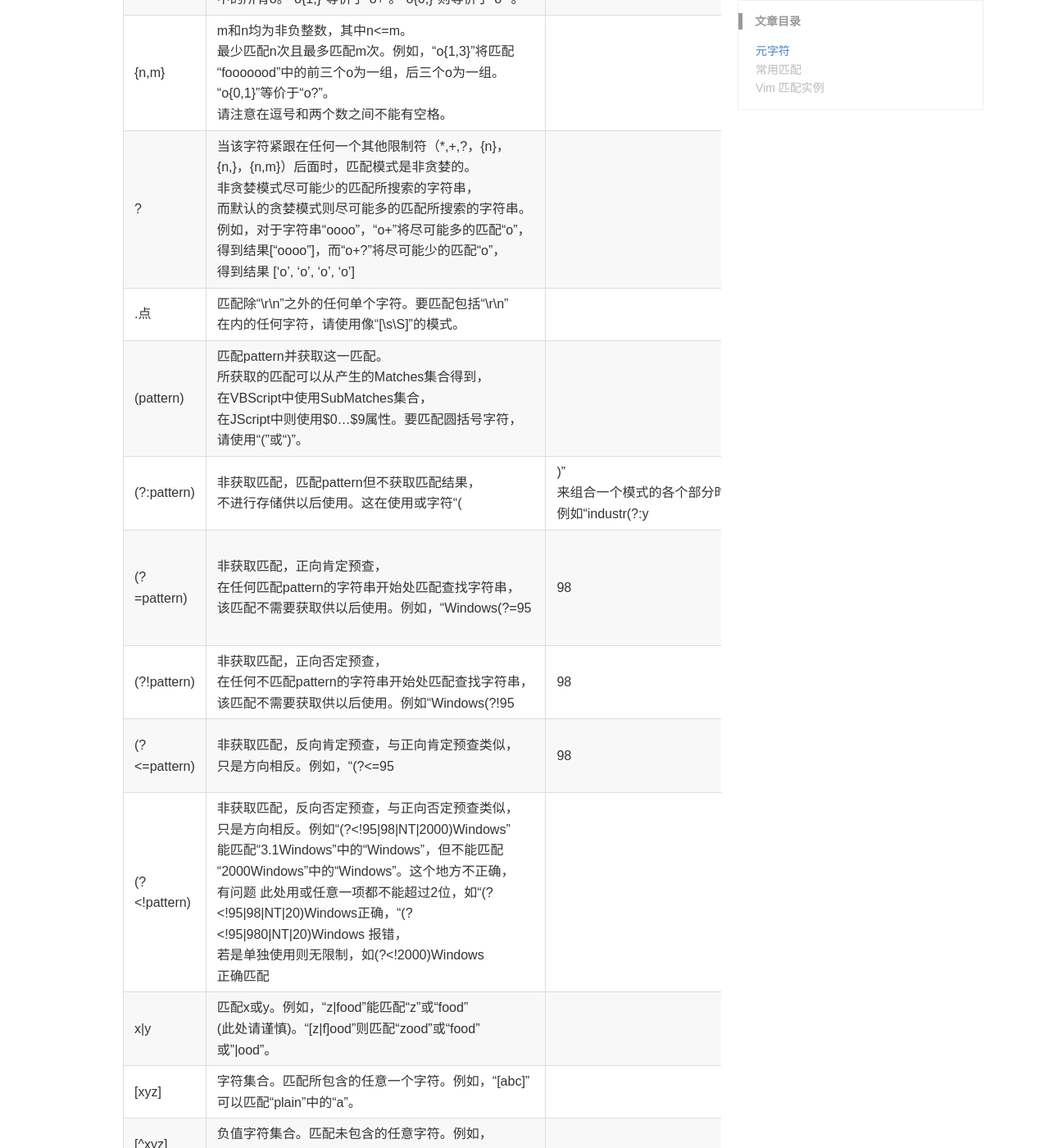
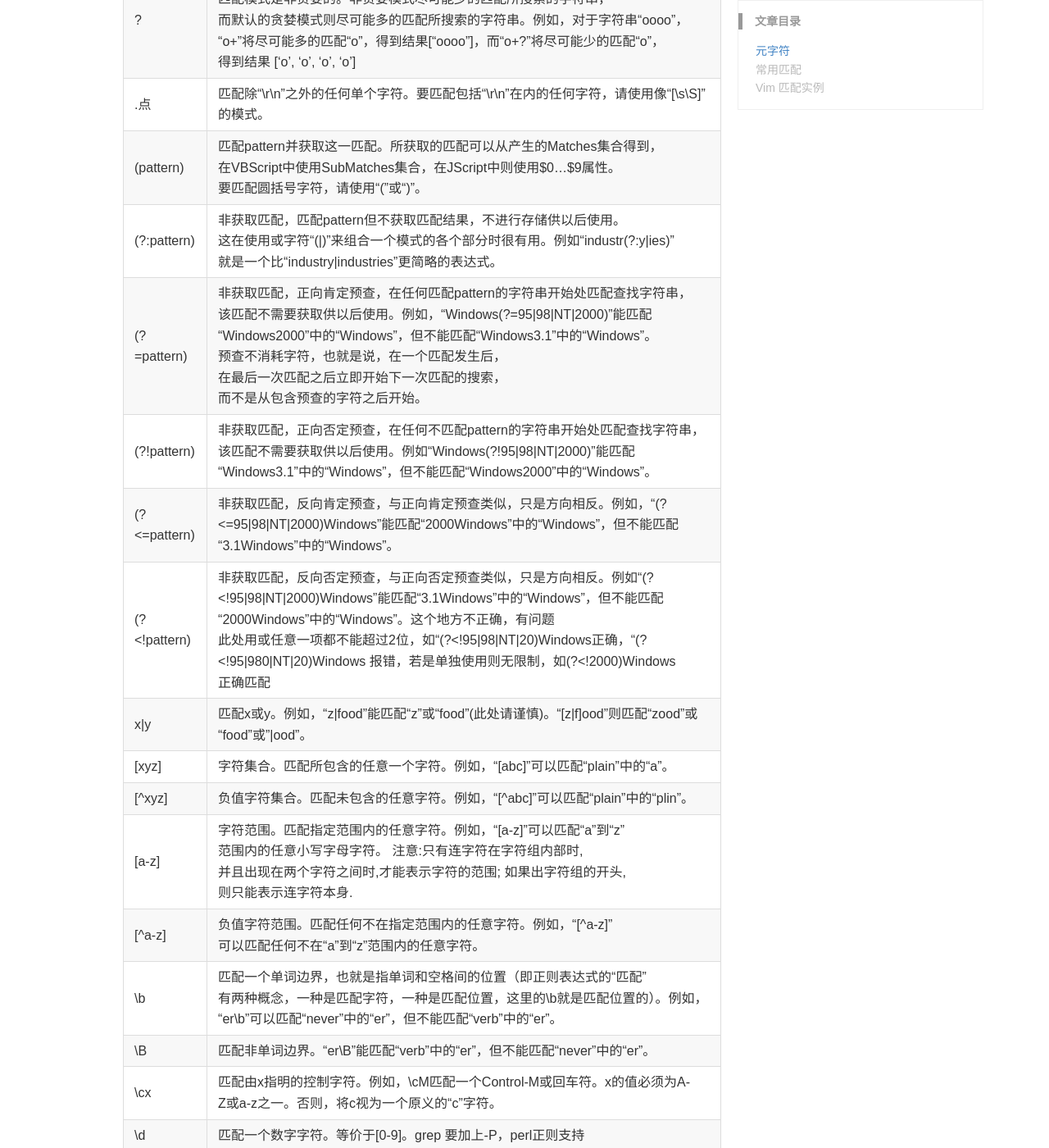
Before and after one commit to FSilence/fsilence.github.io, a Jekyll site: the page built from _wiki/regex.md, in a window 1280 px wide and 1400 px high, scrolled down 984 px. Shown: the whole window at 82% size. Built offline with Jekyll 4.4.1, drawn with Linux system fonts in a browser that asks for light colours; comment, search, counter and statistics services are not loaded; some of the changed text lies outside the part shown.

Commit message:
调整正则表达式表单中的|

```diff
--- a/_wiki/regex.md
+++ b/_wiki/regex.md
@@ -10,53 +10,53 @@ keywords: regex, 正则
 摘自 : [百度百科：正则表达式](http://baike.baidu.com/link?url=XuuJ7JvkwMffjr2EZ8OZS2rkUgR8BHdrqdCX9GgKmWTjpkJ-pP1n0nlwPsPHS5QD0XIF31VCtNQbptS40bac6wkdEu-bmbqU6DoIE7wcSJMqvVPuAjd8Bf_Z1UflVUTp)
 
 元字符|描述
-------|-----
-\     | 将下一个字符标记符、或一个向后引用、或一个八进制转义符。例如，“\\n”匹配\n。“\n”匹配换行符。序列“\\”匹配“\”而“\(”则匹配“(”。即相当于多种编程语言中都有的“转义字符”的概念。
-^     | 匹配输入字符串的开始位置。如果设置了RegExp对象的Multiline属性，^也匹配“\n”或“\r”之后的位置。
-$     | 匹配输入字符串的结束位置。如果设置了RegExp对象的Multiline属性，$也匹配“\n”或“\r”之前的位置。
-*     | 匹配前面的子表达式任意次。例如，zo*能匹配“z”，也能匹配“zo”以及“zoo”。
-+     | 匹配前面的子表达式一次或多次(大于等于1次）。例如，“zo+”能匹配“zo”以及“zoo”，但不能匹配“z”。+等价于{1,}。
-?     | 匹配前面的子表达式零次或一次。例如，“do(es)?”可以匹配“do”或“does”中的“do”。?等价于{0,1}。
-{n}   | n是一个非负整数。匹配确定的n次。例如，“o{2}”不能匹配“Bob”中的“o”，但是能匹配“food”中的两个o。
-{n,}  | n是一个非负整数。至少匹配n次。例如，“o{2,}”不能匹配“Bob”中的“o”，但能匹配“foooood”中的所有o。“o{1,}”等价于“o+”。“o{0,}”则等价于“o*”。
-{n,m}  | m和n均为非负整数，其中n<=m。最少匹配n次且最多匹配m次。例如，“o{1,3}”将匹配“fooooood”中的前三个o为一组，后三个o为一组。“o{0,1}”等价于“o?”。请注意在逗号和两个数之间不能有空格。
-?      | 当该字符紧跟在任何一个其他限制符（*,+,?，{n}，{n,}，{n,m}）后面时，匹配模式是非贪婪的。非贪婪模式尽可能少的匹配所搜索的字符串，而默认的贪婪模式则尽可能多的匹配所搜索的字符串。例如，对于字符串“oooo”，“o+”将尽可能多的匹配“o”，得到结果[“oooo”]，而“o+?”将尽可能少的匹配“o”，得到结果 ['o', 'o', 'o', 'o']
-.点    | 匹配除“\r\n”之外的任何单个字符。要匹配包括“\r\n”在内的任何字符，请使用像“[\s\S]”的模式。
-(pattern) | 匹配pattern并获取这一匹配。所获取的匹配可以从产生的Matches集合得到，在VBScript中使用SubMatches集合，在JScript中则使用$0…$9属性。要匹配圆括号字符，请使用“\(”或“\)”。
-(?:pattern) | 非获取匹配，匹配pattern但不获取匹配结果，不进行存储供以后使用。这在使用或字符“(|)”来组合一个模式的各个部分时很有用。例如“industr(?:y|ies)”就是一个比“industry|industries”更简略的表达式。
-(?=pattern) | 非获取匹配，正向肯定预查，在任何匹配pattern的字符串开始处匹配查找字符串，该匹配不需要获取供以后使用。例如，“Windows(?=95|98|NT|2000)”能匹配“Windows2000”中的“Windows”，但不能匹配“Windows3.1”中的“Windows”。预查不消耗字符，也就是说，在一个匹配发生后，在最后一次匹配之后立即开始下一次匹配的搜索，而不是从包含预查的字符之后开始。
-(?!pattern) | 非获取匹配，正向否定预查，在任何不匹配pattern的字符串开始处匹配查找字符串，该匹配不需要获取供以后使用。例如“Windows(?!95|98|NT|2000)”能匹配“Windows3.1”中的“Windows”，但不能匹配“Windows2000”中的“Windows”。
-(?<=pattern) | 非获取匹配，反向肯定预查，与正向肯定预查类似，只是方向相反。例如，“(?<=95|98|NT|2000)Windows”能匹配“2000Windows”中的“Windows”，但不能匹配“3.1Windows”中的“Windows”。
-(?<!pattern) | 非获取匹配，反向否定预查，与正向否定预查类似，只是方向相反。例如“(?<!95\|98\|NT\|2000)Windows”能匹配“3.1Windows”中的“Windows”，但不能匹配“2000Windows”中的“Windows”。这个地方不正确，有问题 此处用或任意一项都不能超过2位，如“(?<!95\|98\|NT\|20)Windows正确，“(?<!95\|980\|NT\|20)Windows 报错，若是单独使用则无限制，如(?<!2000)Windows 正确匹配
-x\|y 	| 匹配x或y。例如，“z\|food”能匹配“z”或“food”(此处请谨慎)。“[z\|f]ood”则匹配“zood”或“food”或"\|ood"。
-[xyz]  | 字符集合。匹配所包含的任意一个字符。例如，“[abc]”可以匹配“plain”中的“a”。
-[^xyz]  | 负值字符集合。匹配未包含的任意字符。例如，“[^abc]”可以匹配“plain”中的“plin”。
-[a-z]   | 字符范围。匹配指定范围内的任意字符。例如，“[a-z]”可以匹配“a”到“z”范围内的任意小写字母字符。  注意:只有连字符在字符组内部时,并且出现在两个字符之间时,才能表示字符的范围; 如果出字符组的开头,则只能表示连字符本身.
-[^a-z]  | 负值字符范围。匹配任何不在指定范围内的任意字符。例如，“[^a-z]”可以匹配任何不在“a”到“z”范围内的任意字符。
-\b	     | 匹配一个单词边界，也就是指单词和空格间的位置（即正则表达式的“匹配”有两种概念，一种是匹配字符，一种是匹配位置，这里的\b就是匹配位置的）。例如，“er\b”可以匹配“never”中的“er”，但不能匹配“verb”中的“er”。
-\B		  | 匹配非单词边界。“er\B”能匹配“verb”中的“er”，但不能匹配“never”中的“er”。
-\cx      | 匹配由x指明的控制字符。例如，\cM匹配一个Control-M或回车符。x的值必须为A-Z或a-z之一。否则，将c视为一个原义的“c”字符。
-\d       | 匹配一个数字字符。等价于[0-9]。grep 要加上-P，perl正则支持
-\D		  | 匹配一个非数字字符。等价于[^0-9]。grep要加上-P，perl正则支持
+------|-----|
+\     | 将下一个字符标记符、或一个向后引用、或一个八进制转义符。例如，“\\n”匹配\n。“\n”匹配换行符。序列“\\”匹配“\”而“\(”则匹配“(”。即相当于多种编程语言中都有的“转义字符”的概念.|
+^     | 匹配输入字符串的开始位置。如果设置了RegExp对象的Multiline属性，^也匹配“\n”或“\r”之后的位置.|
+$     | 匹配输入字符串的结束位置。如果设置了RegExp对象的Multiline属性，$也匹配“\n”或“\r”之前的位置。|
+*     | 匹配前面的子表达式任意次。例如，zo*能匹配“z”，也能匹配“zo”以及“zoo” |
++     | 匹配前面的子表达式一次或多次(大于等于1次）。例如，“zo+”能匹配“zo”以及“zoo”，但不能匹配“z”。+等价于{1,}。|
+?     | 匹配前面的子表达式零次或一次。例如，“do(es)?”可以匹配“do”或“does”中的“do”。?等价于{0,1}。|
+{n}   | n是一个非负整数。匹配确定的n次。例如，“o{2}”不能匹配“Bob”中的“o”，但是能匹配“food”中的两个o。|
+{n,}  | n是一个非负整数。至少匹配n次。例如，“o{2,}”不能匹配“Bob”中的“o”，但能匹配“foooood”中的所有o。“o{1,}”等价于“o+”。“o{0,}”则等价于“o*”。|
+{n,m}  | m和n均为非负整数，其中n<=m。最少匹配n次且最多匹配m次。例如，“o{1,3}”将匹配“fooooood”中的前三个o为一组，后三个o为一组。“o{0,1}”等价于“o?”。请注意在逗号和两个数之间不能有空格。|
+?      | 当该字符紧跟在任何一个其他限制符（*,+,?，{n}，{n,}，{n,m}）后面时，匹配模式是非贪婪的。非贪婪模式尽可能少的匹配所搜索的字符串，而默认的贪婪模式则尽可能多的匹配所搜索的字符串。例如，对于字符串“oooo”，“o+”将尽可能多的匹配“o”，得到结果[“oooo”]，而“o+?”将尽可能少的匹配“o”，得到结果 ['o', 'o', 'o', 'o']|
+.点    | 匹配除“\r\n”之外的任何单个字符。要匹配包括“\r\n”在内的任何字符，请使用像“[\s\S]”的模式。|
+(pattern) | 匹配pattern并获取这一匹配。所获取的匹配可以从产生的Matches集合得到，在VBScript中使用SubMatches集合，在JScript中则使用$0…$9属性。要匹配圆括号字符，请使用“\(”或“\)”。|
+(?:pattern) | 非获取匹配，匹配pattern但不获取匹配结果，不进行存储供以后使用。这在使用或字符“(\|)”来组合一个模式的各个部分时很有用。例如“industr(?:y\|ies)”就是一个比“industry\|industries”更简略的表达式。|
+(?=pattern) | 非获取匹配，正向肯定预查，在任何匹配pattern的字符串开始处匹配查找字符串，该匹配不需要获取供以后使用。例如，“Windows(?=95\|98\|NT\|2000)”能匹配“Windows2000”中的“Windows”，但不能匹配“Windows3.1”中的“Windows”。预查不消耗字符，也就是说，在一个匹配发生后，在最后一次匹配之后立即开始下一次匹配的搜索，而不是从包含预查的字符之后开始。|
+(?!pattern) | 非获取匹配，正向否定预查，在任何不匹配pattern的字符串开始处匹配查找字符串，该匹配不需要获取供以后使用。例如“Windows(?!95\|98\|NT\|2000)”能匹配“Windows3.1”中的“Windows”，但不能匹配“Windows2000”中的“Windows”。|
+(?<=pattern) | 非获取匹配，反向肯定预查，与正向肯定预查类似，只是方向相反。例如，“(?<=95\|98\|NT\|2000)Windows”能匹配“2000Windows”中的“Windows”，但不能匹配“3.1Windows”中的“Windows”。|
+(?<!pattern) | 非获取匹配，反向否定预查，与正向否定预查类似，只是方向相反。例如“(?<!95\|98\|NT\|2000)Windows”能匹配“3.1Windows”中的“Windows”，但不能匹配“2000Windows”中的“Windows”。这个地方不正确，有问题 此处用或任意一项都不能超过2位，如“(?<!95\|98\|NT\|20)Windows正确，“(?<!95\|980\|NT\|20)Windows 报错，若是单独使用则无限制，如(?<!2000)Windows 正确匹配|
+x\|y 	| 匹配x或y。例如，“z\|food”能匹配“z”或“food”(此处请谨慎)。“[z\|f]ood”则匹配“zood”或“food”或"\|ood"。|
+[xyz]  | 字符集合。匹配所包含的任意一个字符。例如，“[abc]”可以匹配“plain”中的“a”。|
+[^xyz]  | 负值字符集合。匹配未包含的任意字符。例如，“[^abc]”可以匹配“plain”中的“plin”。|
+[a-z]   | 字符范围。匹配指定范围内的任意字符。例如，“[a-z]”可以匹配“a”到“z”范围内的任意小写字母字符。  注意:只有连字符在字符组内部时,并且出现在两个字符之间时,才能表示字符的范围; 如果出字符组的开头,则只能表示连字符本身.|
+[^a-z]  | 负值字符范围。匹配任何不在指定范围内的任意字符。例如，“[^a-z]”可以匹配任何不在“a”到“z”范围内的任意字符。|
+\b	     | 匹配一个单词边界，也就是指单词和空格间的位置（即正则表达式的“匹配”有两种概念，一种是匹配字符，一种是匹配位置，这里的\b就是匹配位置的）。例如，“er\b”可以匹配“never”中的“er”，但不能匹配“verb”中的“er”。|
+\B		  | 匹配非单词边界。“er\B”能匹配“verb”中的“er”，但不能匹配“never”中的“er”。|
+\cx      | 匹配由x指明的控制字符。例如，\cM匹配一个Control-M或回车符。x的值必须为A-Z或a-z之一。否则，将c视为一个原义的“c”字符。|
+\d       | 匹配一个数字字符。等价于[0-9]。grep 要加上-P，perl正则支持|
+\D		  | 匹配一个非数字字符。等价于[^0-9]。grep要加上-P，perl正则支持|
 \f	      | 匹配一个换页符。等价于\x0c和\cL。
 \n	      | 匹配一个换行符。等价于\x0a和\cJ。
 \r        | 匹配一个回车符。等价于\x0d和\cM。
-\s        | 匹配任何不可见字符，包括空格、制表符、换页符等等。等价于[ \f\n\r\t\v]。
-\S        | 匹配任何可见字符。等价于[^ \f\n\r\t\v]。
-\t        | 匹配一个制表符。等价于\x09和\cI。
-\v        | 匹配一个垂直制表符。等价于\x0b和\cK。
-\w        | 匹配包括下划线的任何单词字符。类似但不等价于“[A-Za-z0-9_]”，这里的"单词"字符使用Unicode字符集。
-\W        | 匹配任何非单词字符。等价于“[^A-Za-z0-9_]”。
-\xn       | 匹配n，其中n为十六进制转义值。十六进制转义值必须为确定的两个数字长。例如，“\x41”匹配“A”。“\x041”则等价于“\x04&1”。正则表达式中可以使用ASCII编码。
-\num      | 匹配num，其中num是一个正整数。对所获取的匹配的引用。例如，“(.)\1”匹配两个连续的相同字符。
-\n        | 标识一个八进制转义值或一个向后引用。如果\n之前至少n个获取的子表达式，则n为向后引用。否则，如果n为八进制数字（0-7），则n为一个八进制转义值。
-\nm       | 标识一个八进制转义值或一个向后引用。如果\nm之前至少有nm个获得子表达式，则nm为向后引用。如果\nm之前至少有n个获取，则n为一个后跟文字m的向后引用。如果前面的条件都不满足，若n和m均为八进制数字（0-7），则\nm将匹配八进制转义值nm。
-\nml      | 如果n为八进制数字（0-7），且m和l均为八进制数字（0-7），则匹配八进制转义值nml。
-\un       | 匹配n，其中n是一个用四个十六进制数字表示的Unicode字符。例如，\u00A9匹配版权符号（&copy;）。
-\p{P}     | 小写 p 是 property 的意思，表示 Unicode 属性，用于 Unicode 正表达式的前缀。中括号内的“P”表示Unicode 字符集七个字符属性之一：标点字符。  其他六个属性：   L：字母  M：标记符号（一般不会单独出现）；  Z：分隔符（比如空格、换行等）；   S：符号（比如数学符号、货币符号等）；  N：数字（比如阿拉伯数字、罗马数字等）；  C：其他字符。  \*注：此语法部分语言不支持，例：javascript
-\\<或\\>    | 匹配词（word）的开始（\<）和结束（\>）。例如正则表达式\<the\>能够匹配字符串"for the wise"中的"the"，但是不能匹配字符串"otherwise"中的"the"。注意：这个元字符不是所有的软件都支持的。
-( )	        | 将( 和 ) 之间的表达式定义为“组”（group），并且将匹配这个表达式的字符保存到一个临时区域（一个正则表达式中最多可以保存9个），它们可以用 \1 到\9 的符号来引用。
-\|         | 将两个匹配条件进行逻辑“或”（Or）运算。例如正则表达式(him|her) 匹配"it belongs to him"和"it belongs to her"，但是不能匹配"it belongs to them."。注意：这个元字符不是所有的软件都支持的。
+\s        | 匹配任何不可见字符，包括空格、制表符、换页符等等。等价于[ \f\n\r\t\v]。|
+\S        | 匹配任何可见字符。等价于[^ \f\n\r\t\v]。|
+\t        | 匹配一个制表符。等价于\x09和\cI。|
+\v        | 匹配一个垂直制表符。等价于\x0b和\cK。|
+\w        | 匹配包括下划线的任何单词字符。类似但不等价于“[A-Za-z0-9_]”，这里的"单词"字符使用Unicode字符集。|
+\W        | 匹配任何非单词字符。等价于“[^A-Za-z0-9_]”。|
+\xn       | 匹配n，其中n为十六进制转义值。十六进制转义值必须为确定的两个数字长。例如，“\x41”匹配“A”。“\x041”则等价于“\x04&1”。正则表达式中可以使用ASCII编码。|
+\num      | 匹配num，其中num是一个正整数。对所获取的匹配的引用。例如，“(.)\1”匹配两个连续的相同字符。|
+\n        | 标识一个八进制转义值或一个向后引用。如果\n之前至少n个获取的子表达式，则n为向后引用。否则，如果n为八进制数字（0-7），则n为一个八进制转义值。|
+\nm       | 标识一个八进制转义值或一个向后引用。如果\nm之前至少有nm个获得子表达式，则nm为向后引用。如果\nm之前至少有n个获取，则n为一个后跟文字m的向后引用。如果前面的条件都不满足，若n和m均为八进制数字（0-7），则\nm将匹配八进制转义值nm。|
+\nml      | 如果n为八进制数字（0-7），且m和l均为八进制数字（0-7），则匹配八进制转义值nml。|
+\un       | 匹配n，其中n是一个用四个十六进制数字表示的Unicode字符。例如，\u00A9匹配版权符号（&copy;）。|
+\p{P}     | 小写 p 是 property 的意思，表示 Unicode 属性，用于 Unicode 正表达式的前缀。中括号内的“P”表示Unicode 字符集七个字符属性之一：标点字符。  其他六个属性：   L：字母  M：标记符号（一般不会单独出现）；  Z：分隔符（比如空格、换行等）；   S：符号（比如数学符号、货币符号等）；  N：数字（比如阿拉伯数字、罗马数字等）；  C：其他字符。  \*注：此语法部分语言不支持，例：javascript|
+\\<或\\>    | 匹配词（word）的开始（\<）和结束（\>）。例如正则表达式\<the\>能够匹配字符串"for the wise"中的"the"，但是不能匹配字符串"otherwise"中的"the"。注意：这个元字符不是所有的软件都支持的。|
+( )	        | 将( 和 ) 之间的表达式定义为“组”（group），并且将匹配这个表达式的字符保存到一个临时区域（一个正则表达式中最多可以保存9个），它们可以用 \1 到\9 的符号来引用。|
+\\|         | 将两个匹配条件进行逻辑“或”（Or）运算。例如正则表达式(him\|her) 匹配"it belongs to him"和"it belongs to her"，但是不能匹配"it belongs to them."。注意：这个元字符不是所有的软件都支持的。|
 
 ## 常用匹配
 
```
